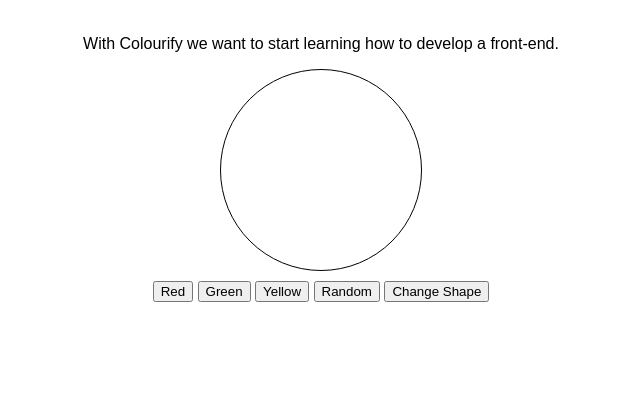
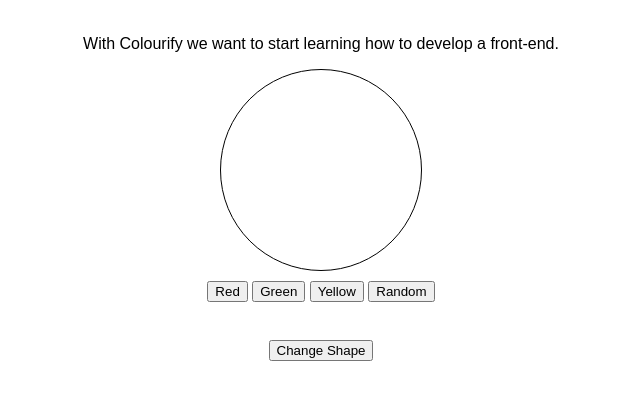
Before and after one commit to lachho/colourify, a plain HTML site: page index.html in a window 1280 px wide. Shown: the part 69-468 px from the top of the page, without its empty margins (319-959 px from the left). Drawn offline with Linux system fonts and the light colour scheme.

Commit message:
Add files via upload

```diff
--- a/index.html
+++ b/index.html
@@ -21,6 +21,9 @@
       <button onclick="paint('green')">Green</button>
       <button onclick="paint('yellow')">Yellow</button>
       <button onclick="random()">Random</button>
+    </div>
+    <br>
+    <div class="action">
       <button onclick="shape()">Change Shape</button>
     </div>
   </div>
```
Also changed, not shown: index.css (line endings or trailing spaces), index.js (line endings or trailing spaces).
